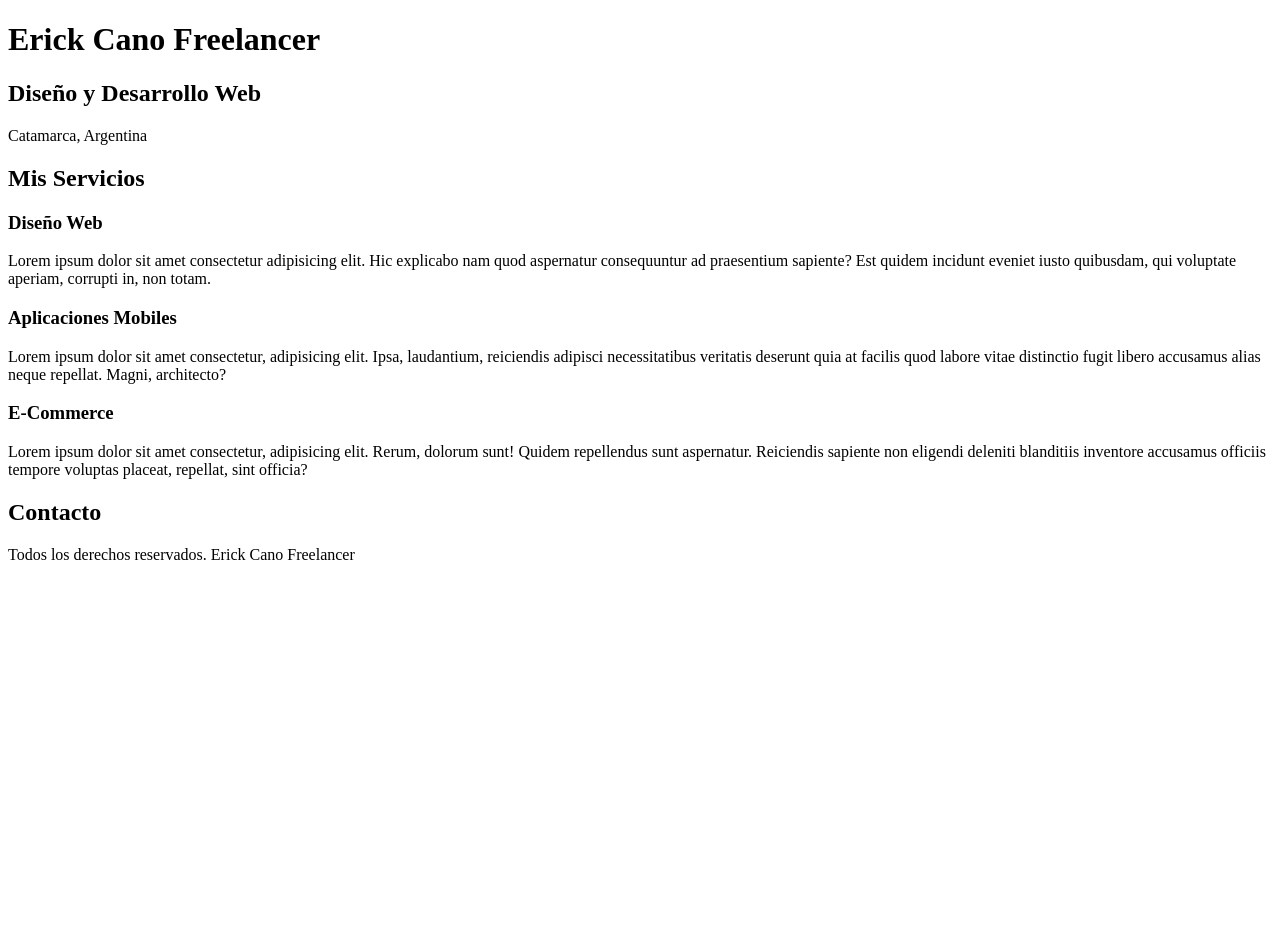
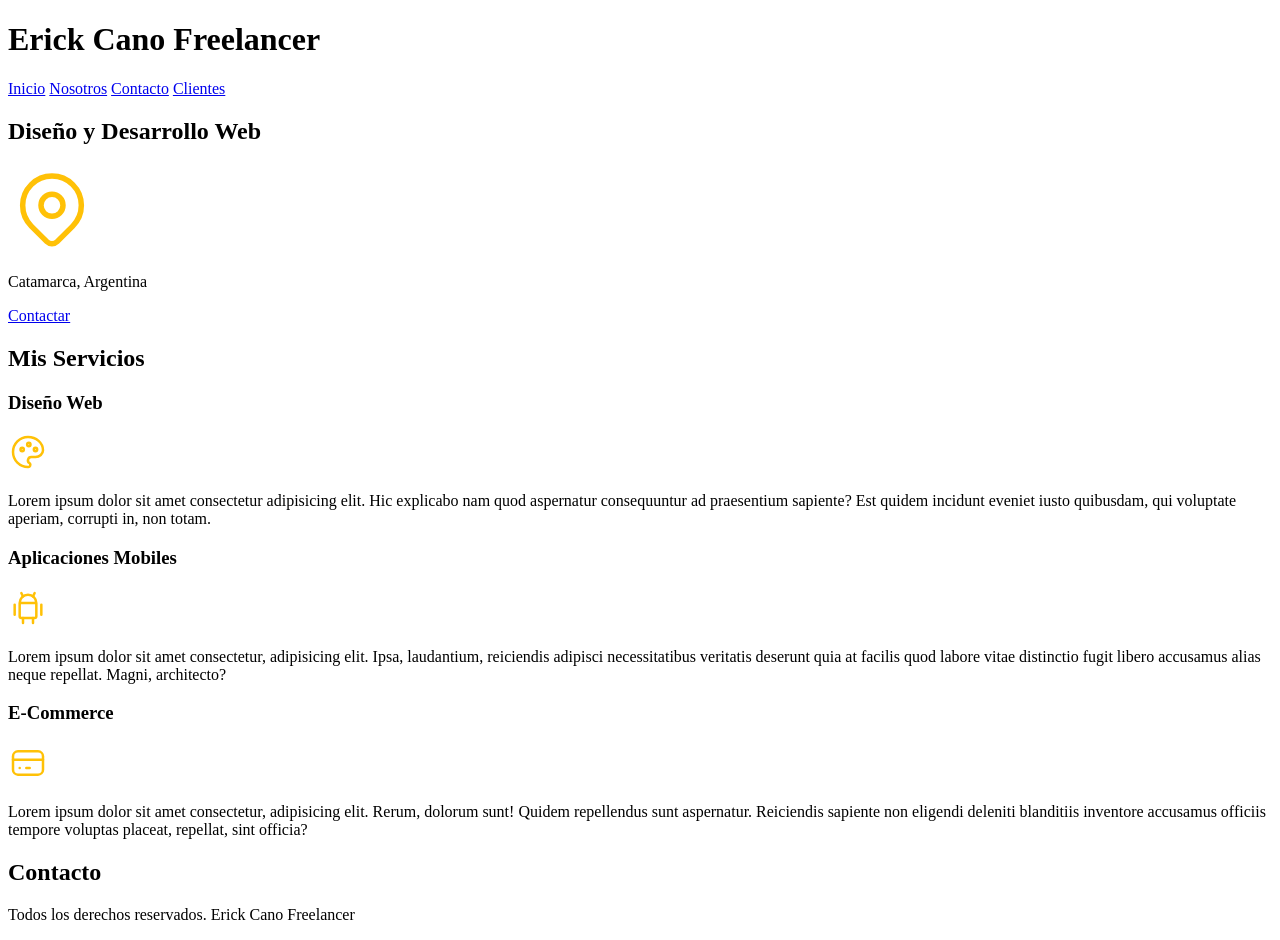
Before and after one commit to Eriick-N7/Primer-Trabajo, a plain HTML site: page index.html in a window 1280 px wide. Before the commit the page ends 800 px from the top, so only its background shows below. Drawn offline with Linux system fonts and the light colour scheme.

Commit message:
agregue svg a la pagina

```diff
--- a/index.html
+++ b/index.html
@@ -10,15 +10,35 @@
       <h1>Erick Cano Freelancer</h1>
     </header>
 
+    <nav>
+      <a href="#">Inicio</a>
+      <a href="#">Nosotros</a>
+      <a href="#">Contacto</a>
+      <a href="#">Clientes</a>
+    </nav>
+
     <section>
       <h2>Diseño y Desarrollo Web</h2>
+      <svg xmlns="http://www.w3.org/2000/svg" class="icon icon-tabler icon-tabler-map-pin" width="88" height="88" viewBox="0 0 24 24" stroke-width="1.5" stroke="#ffc107" fill="none" stroke-linecap="round" stroke-linejoin="round">
+        <path stroke="none" d="M0 0h24v24H0z" fill="none"/>
+        <path d="M9 11a3 3 0 1 0 6 0a3 3 0 0 0 -6 0" />
+        <path d="M17.657 16.657l-4.243 4.243a2 2 0 0 1 -2.827 0l-4.244 -4.243a8 8 0 1 1 11.314 0z" />
+      </svg>
       <p>Catamarca, Argentina</p>
+      <a href="#">Contactar</a>
     </section>
 
     <main>
       <h2>Mis Servicios</h2>
       <section>
         <h3>Diseño Web</h3>
+        <svg xmlns="http://www.w3.org/2000/svg" class="icon icon-tabler icon-tabler-palette" width="40" height="40" viewBox="0 0 24 24" stroke-width="1.5" stroke="#ffc107" fill="none" stroke-linecap="round" stroke-linejoin="round">
+            <path stroke="none" d="M0 0h24v24H0z" fill="none"/>
+            <path d="M12 21a9 9 0 0 1 0 -18c4.97 0 9 3.582 9 8c0 1.06 -.474 2.078 -1.318 2.828c-.844 .75 -1.989 1.172 -3.182 1.172h-2.5a2 2 0 0 0 -1 3.75a1.3 1.3 0 0 1 -1 2.25" />
+            <path d="M8.5 10.5m-1 0a1 1 0 1 0 2 0a1 1 0 1 0 -2 0" />
+            <path d="M12.5 7.5m-1 0a1 1 0 1 0 2 0a1 1 0 1 0 -2 0" />
+            <path d="M16.5 10.5m-1 0a1 1 0 1 0 2 0a1 1 0 1 0 -2 0" />
+          </svg>
         <p>
           Lorem ipsum dolor sit amet consectetur adipisicing elit. Hic explicabo
           nam quod aspernatur consequuntur ad praesentium sapiente? Est quidem
@@ -28,6 +48,16 @@
       </section>
       <section>
         <h3>Aplicaciones Mobiles</h3>
+        <svg xmlns="http://www.w3.org/2000/svg" class="icon icon-tabler icon-tabler-brand-android" width="40" height="40" viewBox="0 0 24 24" stroke-width="1.5" stroke="#ffc107" fill="none" stroke-linecap="round" stroke-linejoin="round">
+            <path stroke="none" d="M0 0h24v24H0z" fill="none"/>
+            <path d="M4 10l0 6" />
+            <path d="M20 10l0 6" />
+            <path d="M7 9h10v8a1 1 0 0 1 -1 1h-8a1 1 0 0 1 -1 -1v-8a5 5 0 0 1 10 0" />
+            <path d="M8 3l1 2" />
+            <path d="M16 3l-1 2" />
+            <path d="M9 18l0 3" />
+            <path d="M15 18l0 3" />
+          </svg>
         <p>
           Lorem ipsum dolor sit amet consectetur, adipisicing elit. Ipsa,
           laudantium, reiciendis adipisci necessitatibus veritatis deserunt quia
@@ -37,6 +67,13 @@
       </section>
       <section>
         <h3>E-Commerce</h3>
+        <svg xmlns="http://www.w3.org/2000/svg" class="icon icon-tabler icon-tabler-credit-card" width="40" height="40" viewBox="0 0 24 24" stroke-width="1.5" stroke="#ffc107" fill="none" stroke-linecap="round" stroke-linejoin="round">
+            <path stroke="none" d="M0 0h24v24H0z" fill="none"/>
+            <path d="M3 5m0 3a3 3 0 0 1 3 -3h12a3 3 0 0 1 3 3v8a3 3 0 0 1 -3 3h-12a3 3 0 0 1 -3 -3z" />
+            <path d="M3 10l18 0" />
+            <path d="M7 15l.01 0" />
+            <path d="M11 15l2 0" />
+          </svg>
         <p>
           Lorem ipsum dolor sit amet consectetur, adipisicing elit. Rerum,
           dolorum sunt! Quidem repellendus sunt aspernatur. Reiciendis sapiente
```
